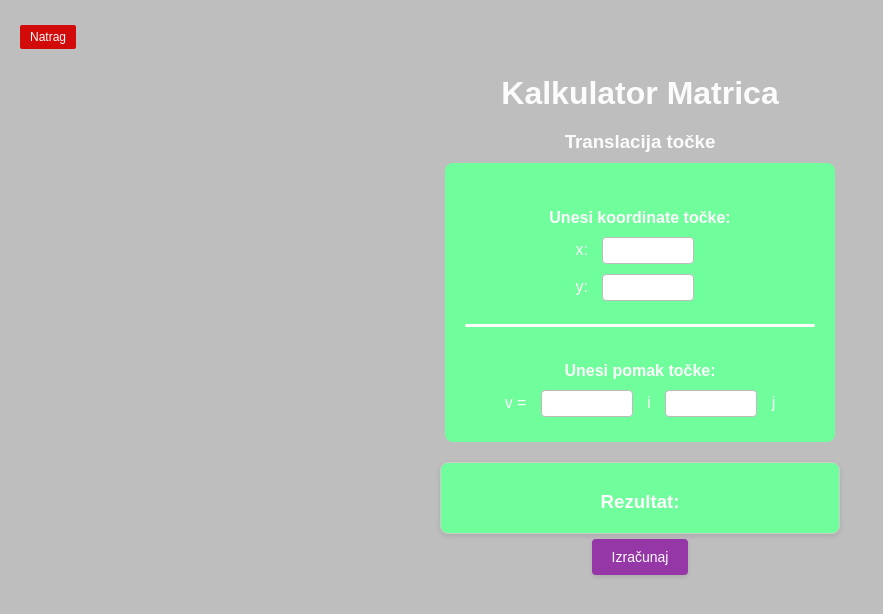
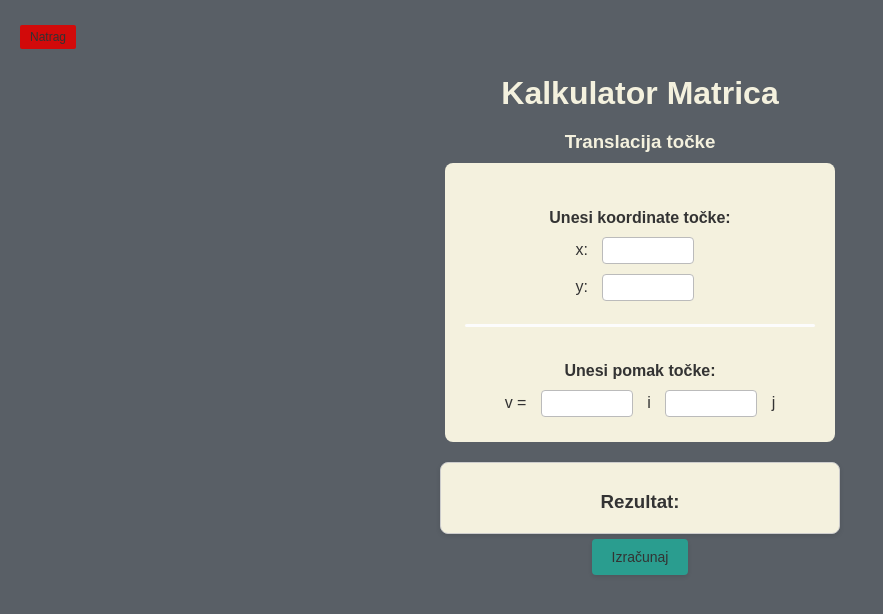
Before and after one commit to kalkulator-matrica/kalkulator-matrica.github.io, a plain HTML site: page index.html in a window 1280 px wide. Both pictures are taken after a click on the button "Translacija". Shown: the top 614 px of the page, without its empty margins (0-883 px from the left). Drawn offline with Linux system fonts and the light colour scheme.

Commit message:
promjena boje pozadine

```diff
--- a/index.html
+++ b/index.html
@@ -11,7 +11,7 @@
 <body>
     <div class="width">
         <div id="calculator-window"> <!--Kalkulator-->
-            <h1>Kalkulator Matrica</h1>
+            <h1 class="bg">Kalkulator Matrica</h1>
             <div class="matrix-container ">
                 <div class="matrix" id="matrixA">
                     <h4>Matrix A</h4>
@@ -98,8 +98,8 @@
     <div id="traslation-window" class="hidden"> <!--Translacija-->
         <button id="back" onclick="switchWindowCalc()">Natrag</button>
         <div class="width2">
-            <h1>Kalkulator Matrica</h1>
-            <h3>Translacija točke</h3>
+            <h1 class="bg">Kalkulator Matrica</h1>
+            <h3 class="bg">Translacija točke</h3>
             <div class="container-">
                 <div class="koordinate">
                     <h4>Unesi koordinate točke:</h4>
@@ -125,8 +125,8 @@
     <div id="rotation-window" class="hidden"> <!--Rotacija-->
         <button id="back" onclick="switchWindowCalc()">Natrag</button>
         <div class="width2">
-            <h1>Kalkulator Matrica</h1>
-            <h3>Rotacija točke</h3>
+            <h1 class="bg">Kalkulator Matrica</h1>
+            <h3 class="bg">Rotacija točke</h3>
             <div class="container-">
                 <div class="koordinate">
                     <h4>Unesi koordinate točke:</h4>
--- a/styles.css
+++ b/styles.css
@@ -1,8 +1,8 @@
 :root{
-    --pozadina: #BEBEBF;
-    --tekst: #FCFCFC;
-    --tipke: #9637A7;
-    --pozadina-el: #70FE9D;
+    --pozadina: #595f66;
+    --tekst: #333333;
+    --tipke: #2a9d8f;
+    --pozadina-el: #f4f1de;
 }
 body {
     font-family: Arial, sans-serif;
@@ -36,6 +36,10 @@ body {
     width: 80vw;
     margin-left: auto;
     margin-right: auto;
+}
+
+.bg{
+    color: var(--pozadina-el);
 }
 
 h1, h2, h3, h4 {
@@ -140,7 +144,7 @@ button {
 }
 
 button:hover {
-    background-color: #802090;
+    background-color: #007565;
 }
 
 
@@ -210,7 +214,6 @@ button:active {
 }
 
 .koordinate{
-    //background-color: black;
     padding: 5px;
 
 }
```
